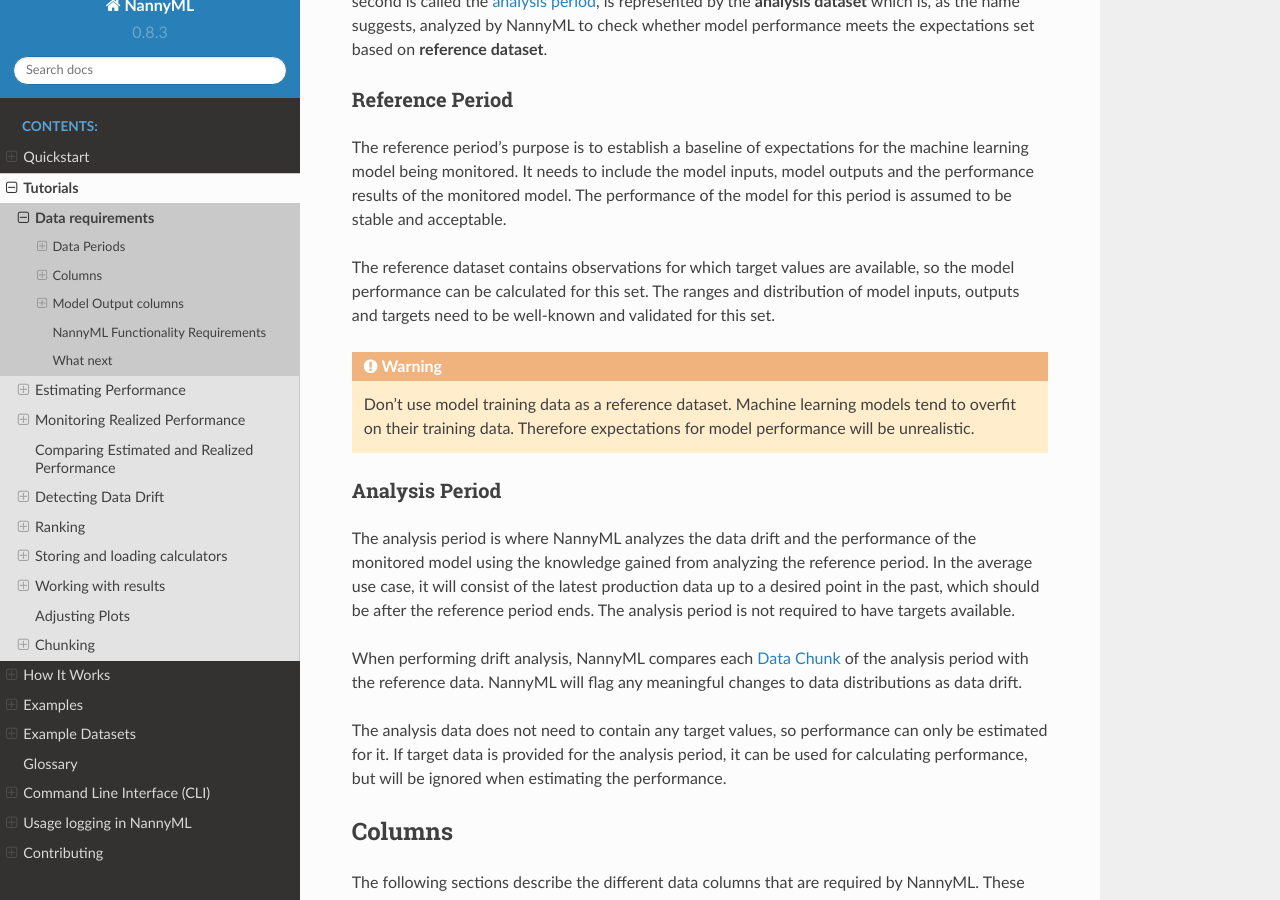
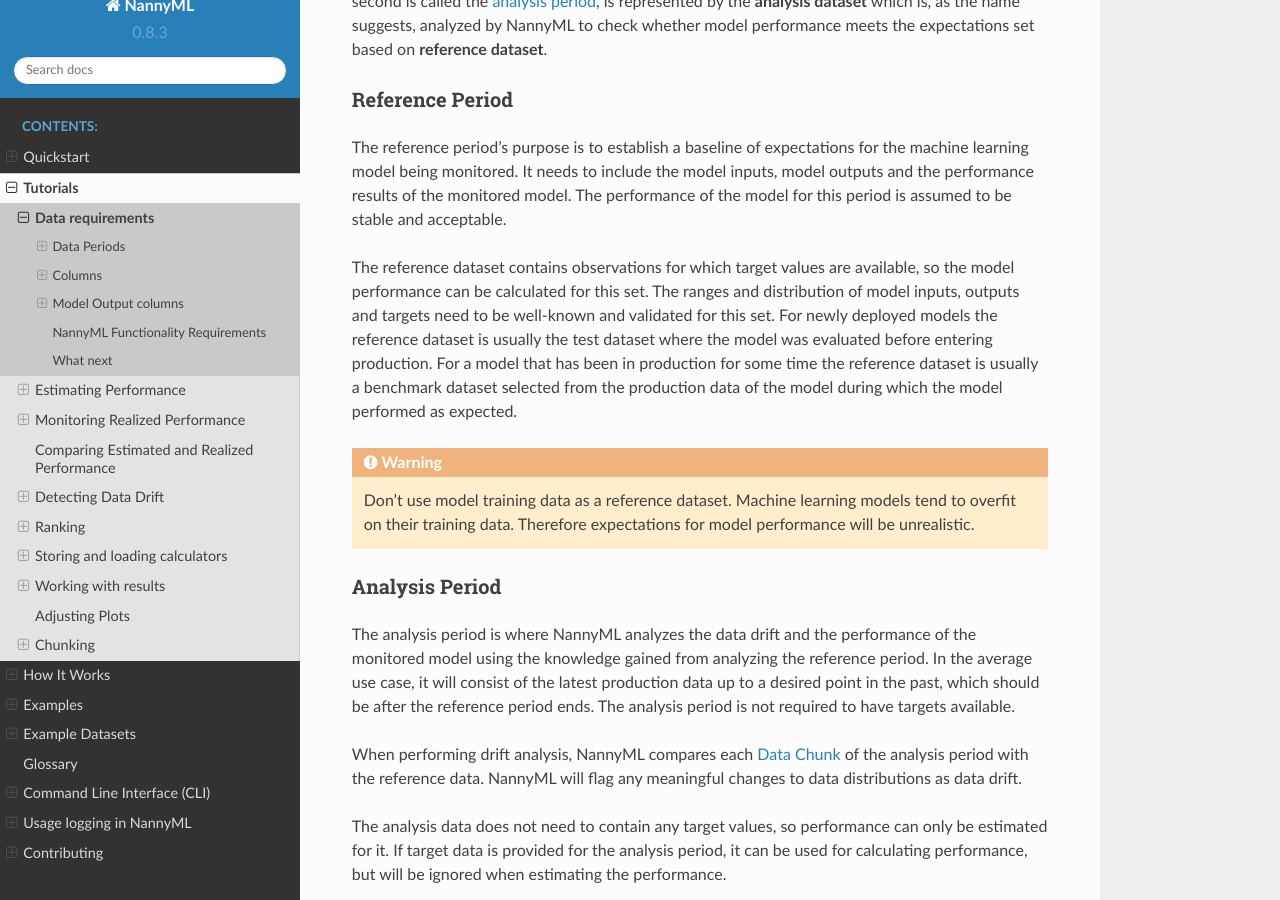
Before and after one commit to NannyML/nannyml, a Sphinx documentation site: the page built from docs/tutorials/data_requirements.rst, in a window 1280 px wide and 900 px high, scrolled down 370 px. Built offline with Sphinx 7.4.7 and the Read the Docs theme 2.0.0, drawn with Linux system fonts in a browser that asks for light colours; pages that are not in the unit, such as notebooks, are missing from menus.

Commit message:
glossary and alert update

```diff
--- a/docs/glossary.rst
+++ b/docs/glossary.rst
@@ -12,6 +12,8 @@
         performance calculations lower and upper :term:`thresholds<Threshold>` can be specified to restrain the
         expected range of the metric being calculated or estimated.
         An alert is raised after NannyML finds the calculated metric outside of the specified range.
+
+        Note that alerts are not raised during the reference :term:`Data Period`.
 
     Butterfly dataset
         A dataset used in :ref:`data-reconstruction-pca` to give an example where univariate
--- a/docs/tutorials/data_requirements.rst
+++ b/docs/tutorials/data_requirements.rst
@@ -30,6 +30,10 @@
 The reference dataset contains observations for which target values
 are available, so the model performance can be calculated for this set.
 The ranges and distribution of model inputs, outputs and targets need to be well-known and validated for this set.
+For newly deployed models the reference dataset is usually the test dataset where the model was
+evaluated before entering production. For a model that has been in production for some time
+the reference dataset is usually a benchmark dataset selected from the production data of the model
+during which the model performed as expected.
 
 .. warning::
     Don't use model training data as a reference dataset. Machine learning models tend to overfit on their training data.
```
Also changed, not shown: 2 other files.
